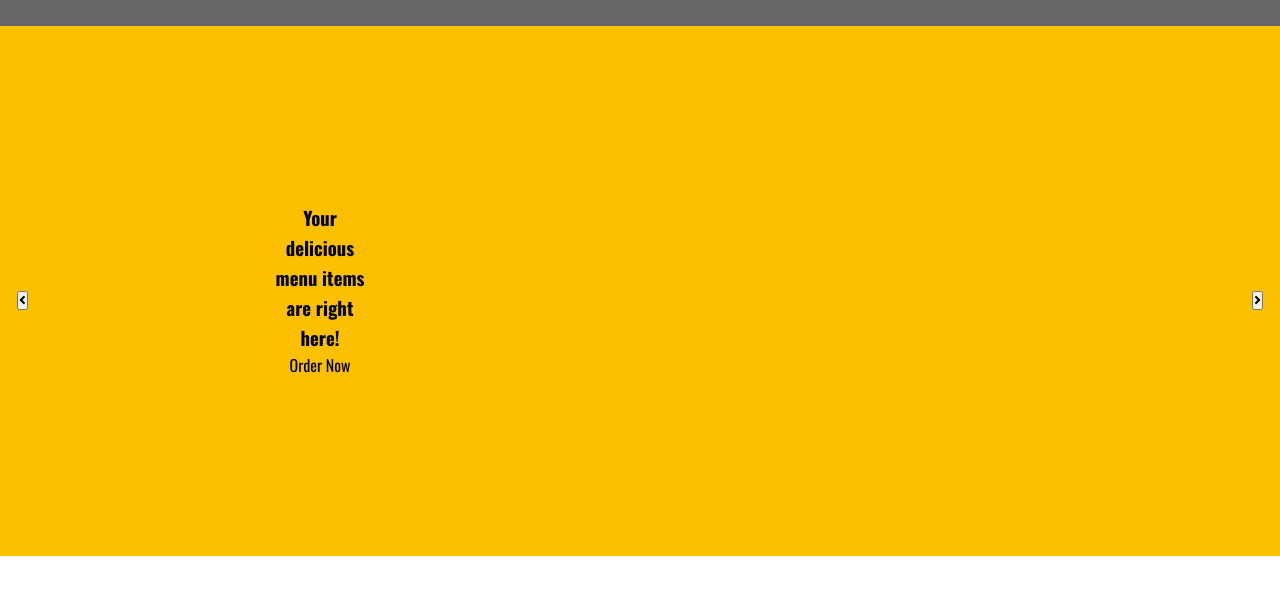
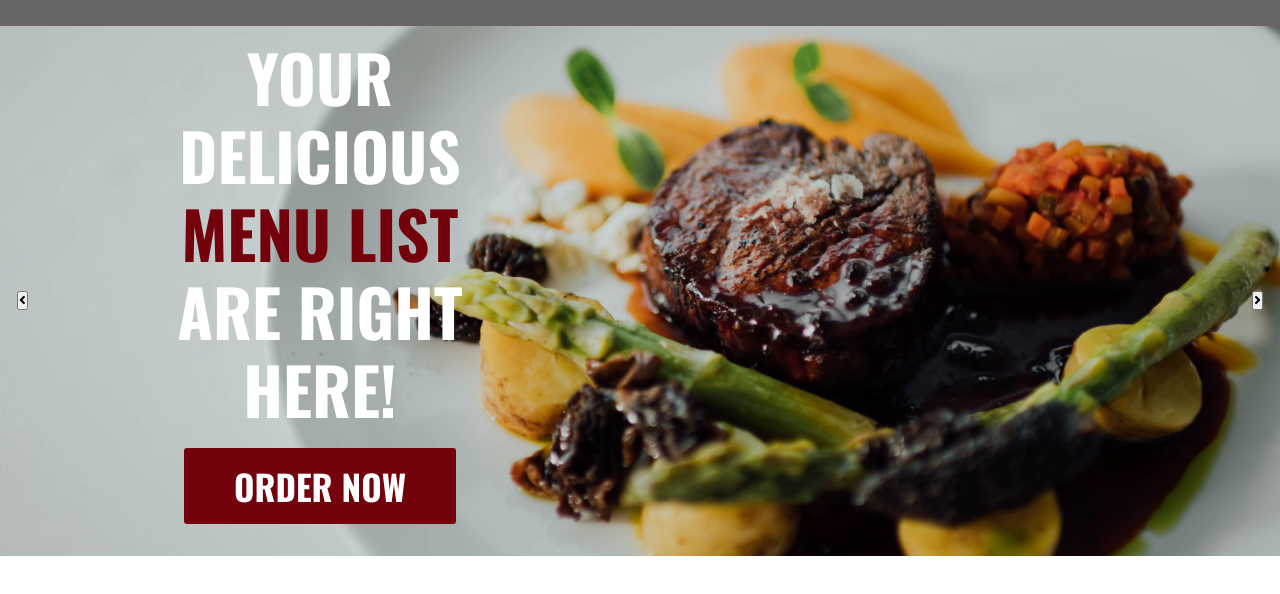
Before and after one commit to devkmensah/aromabyt, a website: page dist/index.html in a window 1280 px wide. Shown: the part 94-688 px from the top of the page. Drawn offline with nearby package versions, Linux system fonts and the light colour scheme; a web font is replaced by a local one.

Commit message:
styled the first slider

```diff
--- a/scss/style.scss
+++ b/scss/style.scss
@@ -13,6 +13,9 @@
 $grey-five: #383838;
 $white: #fff;
 $yellow: #FCC000;
+$trial: #73020C;
+// $trial: #591C05;
+// $trial: #F28963;
 
 
 // Imported SCSS Files
@@ -177,36 +180,31 @@
     // margin-top: 120px;
      // CAROUSEL BEGINS
      #carousel {
-       background-color: $yellow;
+        position: relative;
         top: 120px;
+       background-color: #FCFCF3;
         overflow: hidden;
-        position: relative;
         height: 530px;
-        // width: 100vw;
-        // height: 100vh;
+        width: 100vw;
         z-index: 1;
-
-        .slider.current {
-            opacity: 1;
-
-            .content {
-                opacity: 1;
-            }
-        }
 
         .slider {
             position: absolute;
             top: 0;
             left: 0;
+            right: 0;
+            bottom: 0;
             opacity: 0;
             width: 100%;
             height: 100%;
+            // background-color: #FCFCF3;
+            background-color: $light-dark;
 
             .content {
                 position: absolute;
                 width: 50%;
                 height: 100%;
-                color: $dark;
+                color: $white;
                 opacity: 0;
                 display: flex;
                 flex-direction: column;
@@ -221,7 +219,30 @@
             }
 
             .content.delicious{
-
+                text-transform: uppercase;
+                // align-items: flex-end;
+                h3{
+                    font-size: 65px;
+                    line-height: 1.2;
+                    // color: $light-grey;
+                    color: $white;
+                    .menu{
+                        color: $trial;
+                    }
+                }
+                a{
+                    background: $trial;
+                    // background: $white;
+                    // background: $light-dark;
+                    padding: 10px 50px;
+                    font-size: 35px;
+                    font-weight: 800;
+                    border-radius: 3px;
+                    color: $white;
+                    // color: $dark;
+                    // color: $white;
+                    margin: 20px 0 20px;
+                }
             }
 
             .content.break{
@@ -234,10 +255,15 @@
 
         }
 
+        .slider.current {
+            opacity: 1;
+
+            .content {
+                opacity: 1;
+            }
+        }
+
         .buttons {
-            // position: absolute;
-            // top: 50%;
-            // text-align: center;
 
                 .previous {
                     position: absolute;
@@ -254,7 +280,23 @@
 
         // SLIDER IMAGES
         .slider:first-child{
-            // background: url(../images/steaks/steak3.jpg) no-repeat center center/cover;
+            background: url(../images/steaks/steak17.jpg) no-repeat center center/cover;
+            position: relative;
+            &::after{
+                content: '';
+                position: absolute;
+                // background: rgba(0, 0, 0, 0.2);
+                width: 100%;
+                height: 100%;
+                top: 0;
+                right: 0;
+                bottom: 0;
+                left: 0;
+            }
+
+            *{
+                z-index: 2;
+            }
         }
     }
 
```
Also changed, not shown: dist/css/style.css, dist/index.html.
